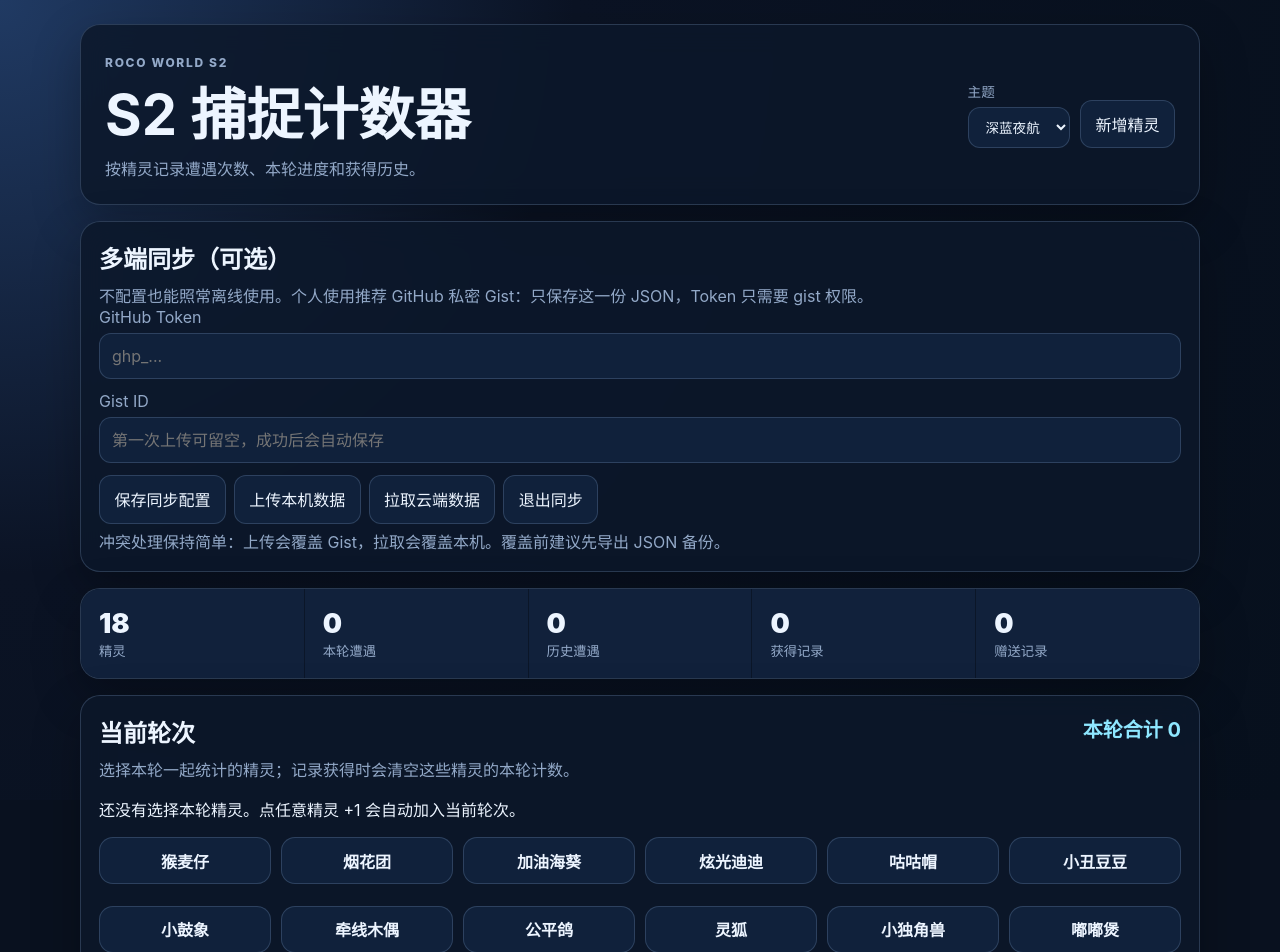
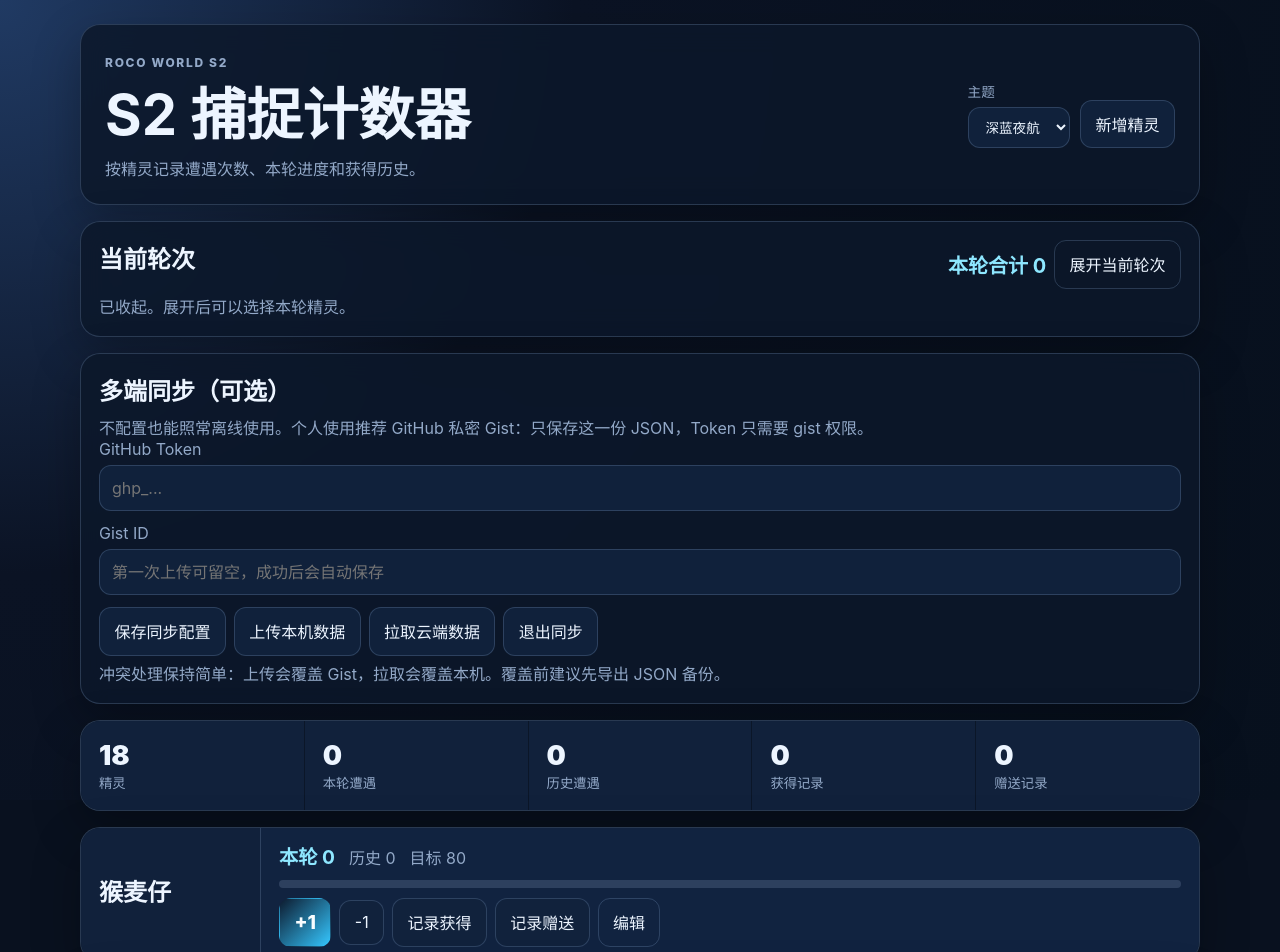
Before and after one commit to 2321Robin/count, a React (Vite) app: page / in a window 1280 px wide. Shown: the top 952 px of the page. Built offline with nearby package versions, Linux system fonts and the light colour scheme.

Commit message:
ui: collapse current round panel

```diff
--- a/src/App.tsx
+++ b/src/App.tsx
@@ -150,12 +150,12 @@ export default function App() {
           <button type="button" onClick={() => setEditing("new")}>新增精灵</button>
         </div>
       </header>
+      <CurrentRoundPanel data={data} onSetTargets={(ids) => apply(setCurrentRoundTargets(data, ids))} onStartNew={(ids) => apply(startNewRound(data, ids))} onReset={() => apply(resetCurrentRoundCounts(data))} />
       <SyncPanel config={syncConfig} busy={syncBusy} onSaveConfig={updateSyncConfig} onPush={pushSync} onPull={pullSync} onDisconnect={disconnectSync} />
       <HeaderStats stats={calculateStats(data)} />
       {editing && <CreatureEditor key={editing === "new" ? "new" : editing.id} creature={editing === "new" ? null : editing} onSave={saveCreature} onCancel={() => setEditing(null)} />}
       {recording && <RecordDialog creature={recording} onSave={saveRecord} onCancel={() => setRecording(null)} />}
       {recordingGift && <GiftedRecordDialog creatures={data.creatures} initialCreatureId={recordingGift.id} onSave={saveGiftedRecord} onCancel={() => setRecordingGift(null)} />}
-      <CurrentRoundPanel data={data} onSetTargets={(ids) => apply(setCurrentRoundTargets(data, ids))} onStartNew={(ids) => apply(startNewRound(data, ids))} onReset={() => apply(resetCurrentRoundCounts(data))} />
       <CreatureGrid
         creatures={data.creatures}
         onIncrement={(id) => apply(incrementEncounter(data, id))}
--- a/src/components/CurrentRoundPanel.tsx
+++ b/src/components/CurrentRoundPanel.tsx
@@ -1,3 +1,4 @@
+import { useState } from "react";
 import type { AppData, Creature } from "../domain/types";
 import { formatRecordDate } from "../domain/dateTime";
 
@@ -17,6 +18,7 @@ export function CurrentRoundPanel({ data, onSetTargets, onStartNew, onReset }: P
   const activeIds = new Set(data.currentRound?.creatureIds ?? []);
   const activeCreatures = data.creatures.filter((creature) => activeIds.has(creature.id));
   const total = activeCreatures.reduce((sum, creature) => sum + creature.currentEncounters, 0);
+  const [isOpen, setIsOpen] = useState(false);
 
   function changeTargets(form: HTMLFormElement, isNewRound: boolean) {
     const ids = selectedIdsFromForm(form);
@@ -29,17 +31,24 @@ export function CurrentRoundPanel({ data, onSetTargets, onStartNew, onReset }: P
       <div className="sectionHeader">
         <div>
           <h2>当前轮次</h2>
-          <p>选择本轮一起统计的精灵；记录获得时会清空这些精灵的本轮计数。</p>
+          {isOpen && <p>选择本轮一起统计的精灵；记录获得时会清空这些精灵的本轮计数。</p>}
         </div>
+        <div className="roundPanelActions">
           <strong className="roundTotal">本轮合计 {total}</strong>
+          <button type="button" className="ghost" aria-expanded={isOpen} aria-controls="current-round-details" onClick={() => setIsOpen((value) => !value)}>
+            {isOpen ? "收起当前轮次" : "展开当前轮次"}
+          </button>
         </div>
-      {activeCreatures.length === 0 ? (
-        <p>还没有选择本轮精灵。点任意精灵 +1 会自动加入当前轮次。</p>
-      ) : (
+      </div>
+      {activeCreatures.length > 0 && (
         <div className="chips" aria-label="当前轮次精灵">
           {activeCreatures.map((creature) => <span key={creature.id}>{creature.name} {creature.currentEncounters}</span>)}
         </div>
       )}
+      {!isOpen && activeCreatures.length === 0 && <p className="muted">已收起。展开后可以选择本轮精灵。</p>}
+      {isOpen && (
+        <div id="current-round-details" className="roundDetails">
+          {activeCreatures.length === 0 && <p>还没有选择本轮精灵。点任意精灵 +1 会自动加入当前轮次。</p>}
           {data.currentRound?.updatedAt && <p className="muted">最近调整：{formatRecordDate(data.currentRound.updatedAt)}</p>}
           <form key={data.currentRound?.creatureIds.join("|") ?? ""} onSubmit={(event) => { event.preventDefault(); changeTargets(event.currentTarget, false); }}>
             <div className="roundChoices">
@@ -56,6 +65,8 @@ export function CurrentRoundPanel({ data, onSetTargets, onStartNew, onReset }: P
               <button type="button" onClick={onReset}>清空本轮计数</button>
             </div>
           </form>
+        </div>
+      )}
     </section>
   );
 }
--- a/src/styles.css
+++ b/src/styles.css
@@ -117,6 +117,7 @@ select { border: 1px solid var(--border); border-radius: 12px; background: var(-
 .sectionHeader { display: flex; justify-content: space-between; gap: 16px; align-items: flex-start; }
 .sectionHeader p, .syncPanel p, .muted { margin: 0.35rem 0 0; color: var(--muted); }
 .roundTotal { color: var(--accent); font-size: 1.25rem; white-space: nowrap; }
+.roundPanelActions { display: flex; flex-wrap: wrap; gap: 8px; align-items: center; justify-content: flex-end; }
 .chips { display: flex; flex-wrap: wrap; gap: 8px; margin: 12px 0; }
 .chips span { border: 1px solid var(--border); border-radius: 999px; padding: 6px 10px; background: var(--surface-strong); color: var(--accent); }
 .roundChoices { display: grid; grid-template-columns: repeat(6, minmax(0, 1fr)); gap: 10px; margin: 14px 0; }
@@ -146,6 +147,7 @@ select { border: 1px solid var(--border); border-radius: 12px; background: var(-
   .counterRow { grid-template-columns: 1fr; }
   .creatureNamePane { border-right: 0; border-bottom: 1px solid var(--border); }
   .sectionHeader { flex-direction: column; }
+  .roundPanelActions { justify-content: flex-start; }
   .roundChoices { grid-template-columns: repeat(3, minmax(0, 1fr)); }
   .roundTotal { white-space: normal; }
   .actions button { flex: 1 1 42%; }
```
Also changed, not shown: 1 other file (tests, documents, lock files or other folders). Lines whose indentation alone changed are shown as unchanged.
